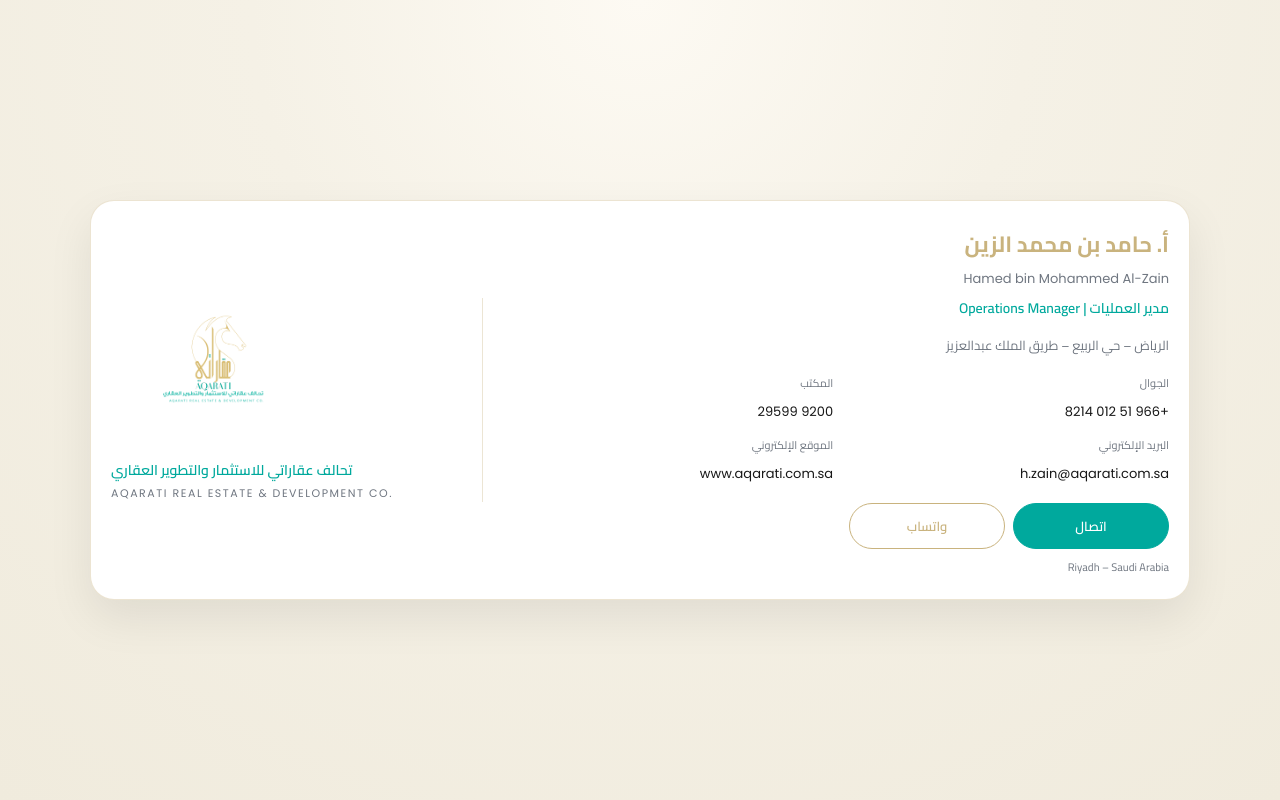
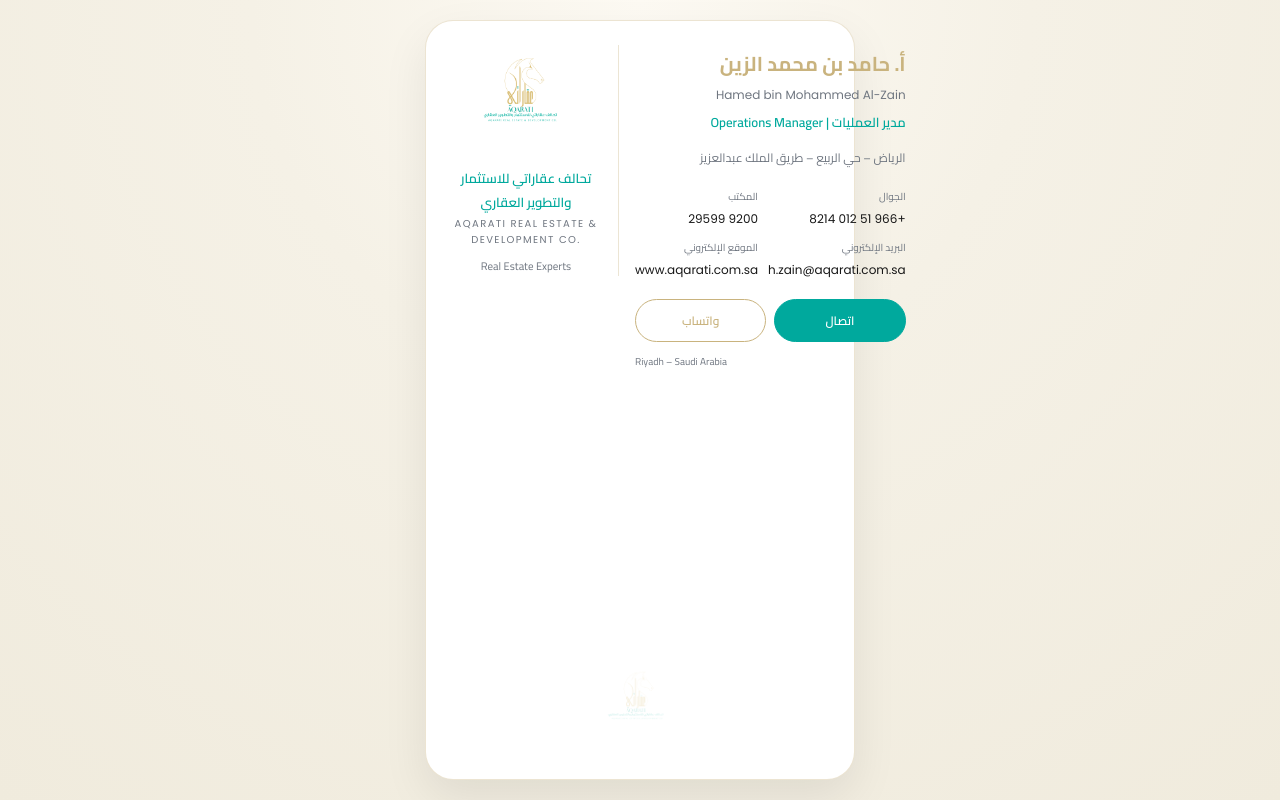
Before and after one commit to RAWANRAWANC/RAWANBADER, a plain HTML site: page index.html in a window 1280 px wide. Drawn offline with Linux system fonts and the light colour scheme.

Commit message:
Add files via upload

```diff
--- a/index.html
+++ b/index.html
@@ -38,69 +38,85 @@
 
     .wrapper {
       width: 100%;
-      max-width: 1100px;
+      max-width: 430px; /* عرض قريب من شاشة الجوال */
     }
 
     .card {
       width: 100%;
+      min-height: 95vh;          /* الكرت طويل تقريباً بطول الشاشة */
       background: var(--card);
-      border-radius: 24px;
+      border-radius: 28px;
       border: 1px solid var(--border);
       box-shadow: 0 18px 45px rgba(0, 0, 0, 0.08);
-      padding: 22px 20px;
+      padding: 24px 20px 30px;
+      display: flex;
+      flex-direction: column;
+      justify-content: space-between; /* يوزع المحتوى بالطول */
     }
 
-    /* ✅ اللوقو يسار + النص يمين دائمًا */
+    /* اللوقو يسار – النص يمين */
     .card-inner {
       display: grid;
       grid-template-columns: 0.9fr 1.6fr;
-      gap: 24px;
-      align-items: center;
-      direction: ltr;   /* يمنع الانعكاس بسبب RTL */
+      gap: 16px;
+      align-items: flex-start;
+      direction: ltr; /* يمنع انعكاس الأعمدة مع RTL */
     }
 
+    /* يسار: الشعار والهوية */
     .brand-side {
-      text-align: left;
       border-right: 1px solid var(--soft-line);
-      padding-right: 20px;
+      padding-right: 12px;
+      display: flex;
+      flex-direction: column;
+      align-items: center;
+      text-align: center;
     }
 
     .logo img {
-      max-width: 220px;
+      max-width: 160px;
       height: auto;
       margin-bottom: 8px;
     }
 
     .company-ar {
-      font-size: 14px;
+      font-size: 13px;
       color: var(--teal);
       font-weight: 600;
       margin-bottom: 2px;
     }
 
     .company-en {
-      font-size: 11px;
+      font-size: 10px;
       letter-spacing: 0.14em;
       color: var(--muted);
       font-family: "Poppins", sans-serif;
       text-transform: uppercase;
       direction: ltr;
+      margin-bottom: 4px;
     }
 
+    .experts {
+      font-size: 11px;
+      color: var(--muted);
+      margin-top: 4px;
+    }
+
+    /* يمين: بيانات حامد */
     .profile-side {
       text-align: right;
-      direction: rtl; /* يحافظ على العربية */
+      direction: rtl;
     }
 
     .name-ar {
-      font-size: 22px;
+      font-size: 20px;
       font-weight: 700;
       color: var(--gold);
       margin-bottom: 4px;
     }
 
     .name-en {
-      font-size: 13px;
+      font-size: 12px;
       font-family: "Poppins", sans-serif;
       color: var(--muted);
       direction: ltr;
@@ -108,33 +124,34 @@
     }
 
     .role {
-      font-size: 14px;
+      font-size: 13px;
       font-weight: 600;
       color: var(--teal);
       margin-bottom: 12px;
     }
 
     .location {
-      font-size: 13px;
+      font-size: 12px;
       color: var(--muted);
-      margin-bottom: 16px;
+      margin-bottom: 18px;
     }
 
     .contact-grid {
       display: grid;
       grid-template-columns: 1fr 1fr;
-      gap: 10px;
-      margin-bottom: 16px;
+      gap: 8px 10px;
+      margin-bottom: 18px;
+      font-size: 12px;
     }
 
     .item-label {
-      font-size: 11px;
+      font-size: 10px;
       color: var(--muted);
-      margin-bottom: 2px;
+      margin-bottom: 1px;
     }
 
     .item-value a {
-      font-size: 13px;
+      font-size: 12px;
       color: var(--text);
       text-decoration: none;
       direction: ltr;
@@ -147,15 +164,15 @@
       display: grid;
       grid-template-columns: 1fr 1fr;
       gap: 8px;
-      margin-bottom: 8px;
-      max-width: 320px;
+      margin-top: 10px;
+      margin-bottom: 10px;
     }
 
     .btn {
-      padding: 10px 0;
+      padding: 9px 0;
       border-radius: 999px;
       text-decoration: none;
-      font-size: 13px;
+      font-size: 12px;
       font-weight: 600;
       text-align: center;
       border: 1px solid;
@@ -182,10 +199,22 @@
     }
 
     .footer {
-      font-size: 11px;
+      font-size: 10px;
       color: var(--muted);
-      margin-top: 6px;
-      text-align: right;
+      text-align: left;
+      direction: ltr;
+    }
+
+    /* اللوقو السفلي لملء الكرت من تحت */
+    .bottom-logo {
+      text-align: center;
+      margin-top: 26px;
+      opacity: 0.22;
+    }
+
+    .bottom-logo img {
+      max-width: 120px;
+      height: auto;
     }
   </style>
 </head>
@@ -195,16 +224,17 @@
     <div class="card">
       <div class="card-inner">
 
-        <!-- ✅ يسار: اللوقو -->
+        <!-- يسار: الشعار -->
         <div class="brand-side">
           <div class="logo">
             <img src="logo.png" alt="AQARATI Logo" />
           </div>
           <div class="company-ar">تحالف عقاراتي للاستثمار والتطوير العقاري</div>
           <div class="company-en">AQARATI REAL ESTATE &amp; DEVELOPMENT CO.</div>
+          <div class="experts">Real Estate Experts</div>
         </div>
 
-        <!-- ✅ يمين: النص -->
+        <!-- يمين: بيانات حامد -->
         <div class="profile-side">
           <div class="name-ar">أ. حامد بن محمد الزين</div>
           <div class="name-en">Hamed bin Mohammed Al-Zain</div>
@@ -255,6 +285,11 @@
         </div>
 
       </div>
+
+      <!-- لوقو سفلي -->
+      <div class="bottom-logo">
+        <img src="logo.png" alt="AQARATI Logo Footer" />
+      </div>
     </div>
   </div>
 </body>
```
